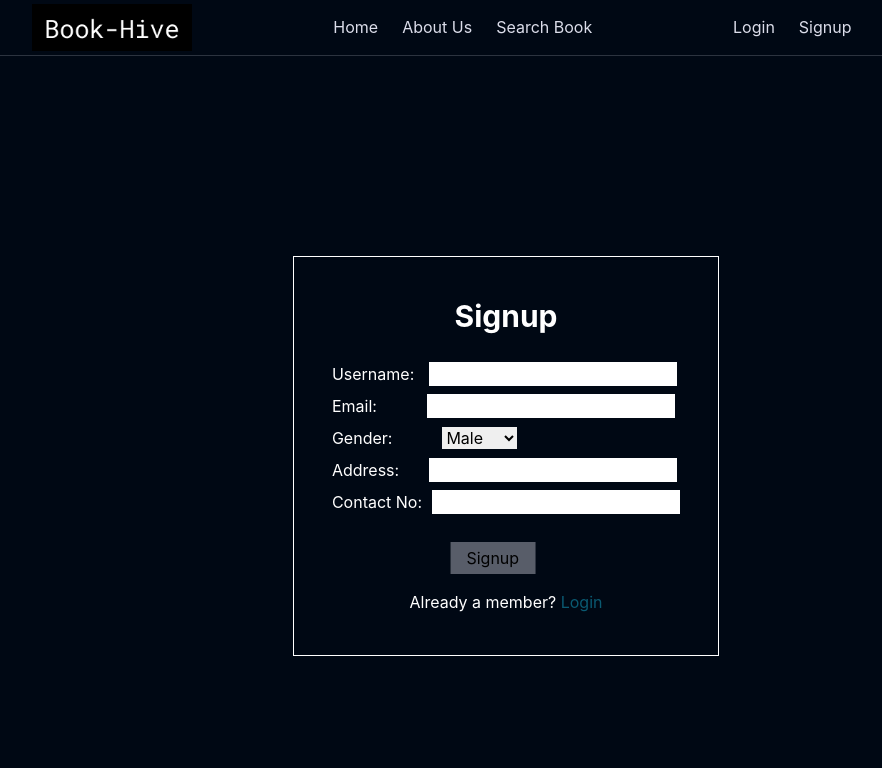
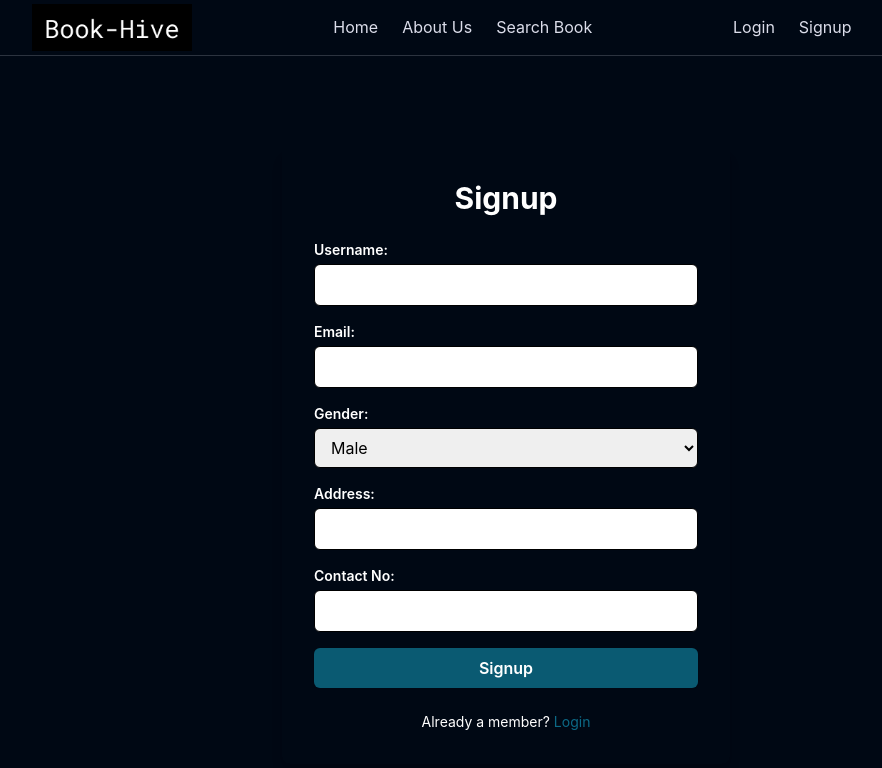
Before and after one commit to mohnish2908/book-hive, a React (Create React App) app: page /signup in a window 1280 px wide. Shown: the top 768 px of the page, without its empty margins (134-1016 px from the left). Built offline with nearby package versions, Linux system fonts and the light colour scheme.

Commit message:
add some styling

```diff
--- a/src/pages/Login.jsx
+++ b/src/pages/Login.jsx
@@ -7,34 +7,23 @@ const Login = () => {
   const [password, setPassword] = useState('');
   const [role, setRole] = useState('member');
   const navigate = useNavigate();
-  const [e, sete] = useState('');
+  const [error, setError] = useState('');
 
   const handleSubmit = async (e) => {
     e.preventDefault();
     try {
-      let response;
-      try {
-        response = await fetch(`http://localhost:8080/${role}/login`, {
+      const response = await fetch(`http://localhost:8080/${role}/login`, {
         method: 'POST',
         headers: {
           'Content-Type': 'application/json',
         },
         body: JSON.stringify({ email, password }),
       });
-      } catch (networkError) {
-        console.error('Network error:', networkError);
-        return;
-      }
-      const d = await response.json();
-      console.log(d);
-      if (d.data !== null) {
-        if (role === 'admin') {
-          navigate('/admin', { state: { data: d.data } });
-        } else if (role === 'member') {
-          navigate('/member', { state: { data: d.data } });
-        }
+      const data = await response.json();
+      if (data.data) {
+        navigate(`/${role}`, { state: { data: data.data } });
       } else {
-        sete(d.error.message);
+        setError(data.error.message);
       }
     } catch (error) {
       console.error('Error:', error);
@@ -44,49 +33,63 @@ const Login = () => {
   return (
     <div>
       <Navbar />
-      <div className='text-white flex flex-col justify-center items-center h-screen'>
-        <div className="h-1/2 w-1/3 border flex flex-col justify-center items-center">
-          <h1 className='text-3xl font-bold'>Login</h1>
-          <form onSubmit={handleSubmit}>
-            <div className='mt-7'>
-              <label htmlFor="email">Email:</label>
+      <div className="flex justify-center items-center min-h-screen bg-gray-100 text-white">
+        <div className="w-full max-w-md p-8 bg-gray-100 rounded-lg shadow-lg">
+          <h1 className="text-3xl font-bold text-center text-gray-700 mb-6">Login</h1>
+          <form onSubmit={handleSubmit} className="space-y-5">
+            <div>
+              <label htmlFor="email" className="block text-sm font-medium text-gray-700 mb-1">Email</label>
               <input
                 type="email"
                 id="email"
                 value={email}
                 onChange={(e) => setUsername(e.target.value)}
-                style={{ color: 'black', marginLeft: '53px' }}
+                className="text-black w-full px-3 py-2 border border-gray-300 rounded-md shadow-sm focus:outline-none focus:ring-2 focus:ring-blue-500 focus:border-blue-500"
+                placeholder="Enter your email"
               />
             </div>
-            <div className='mt-2'>
-              <label htmlFor="password">Password:</label>
+            <div>
+              <label htmlFor="password" className="block text-sm font-medium text-gray-700 mb-1">Password</label>
               <input
                 type="password"
                 id="password"
                 value={password}
                 onChange={(e) => setPassword(e.target.value)}
-                style={{ color: 'black', marginLeft: '22px' }}
+                className="text-black w-full px-3 py-2 border border-gray-300 rounded-md shadow-sm focus:outline-none focus:ring-2 focus:ring-blue-500 focus:border-blue-500"
+                placeholder="Enter your password"
               />
             </div>
-            <div className='mt-2'>
-              <label htmlFor="role">Login as:</label>
+            <div>
+              <label htmlFor="role" className="block text-sm font-medium text-gray-700 mb-1">Login as</label>
               <select
                 id="role"
                 value={role}
                 onChange={(e) => setRole(e.target.value)}
-                style={{ color: 'black', marginLeft: '33px' }}
+                className="text-black w-full px-3 py-2 border border-gray-300 rounded-md shadow-sm focus:outline-none focus:ring-2 focus:ring-blue-500 focus:border-blue-500"
               >
                 <option value="admin">Admin</option>
                 <option value="member">Member</option>
               </select>
             </div>
-            <button type="submit" className='mt-7 translate-x-[150%] bg-richblack-500 text-black px-4 py-1'>Login</button>
+            <button
+              type="submit"
+              className="w-full py-2 mt-4 bg-blue-500 hover:bg-blue-600 text-white font-semibold rounded-md shadow focus:outline-none focus:ring-2 focus:ring-blue-500 focus:ring-offset-2"
+            >
+              Login
+            </button>
           </form>
-          <div className='text-red mt-3'>
-            <p className="text-red-500">{e}</p>
+          {error && (
+            <div className="mt-4 text-red-500 text-sm text-center">
+              {error}
             </div>
-          <div className="mt-4 text-center">
-            <p>Not a member? <a href="/signup" className="text-blue-500">Signup</a></p>
+          )}
+          <div className="mt-6 text-center text-sm text-gray-600">
+            <p>
+              Not a member?{' '}
+              <a href="/signup" className="text-blue-500 hover:underline">
+                Signup
+              </a>
+            </p>
           </div>
         </div>
       </div>
--- a/src/pages/Signup.jsx
+++ b/src/pages/Signup.jsx
@@ -7,131 +7,148 @@ const SignupForm = () => {
         email: '',
         address: '',
         contactNo: '',
-        gender: 'male'
+        gender: 'male',
     });
-    const [con, setCon] = useState('');
+    const [message, setMessage] = useState('');
+    const [isError, setIsError] = useState(false);
 
     const handleChange = (e) => {
         const { name, value } = e.target;
         setFormData({
             ...formData,
-            [name]: value
+            [name]: value,
         });
     };
 
     const handleSubmit = async (e) => {
         e.preventDefault();
+        setMessage(''); // Reset message on submit
 
-        // Check if all required fields are filled
-        if (!formData.name || !formData.email || !formData.address || !formData.contactNo || !formData.gender) {
-            setCon('Please fill in all fields.');
+        if (!formData.name || !formData.email || !formData.address || !formData.contactNo) {
+            setMessage('Please fill in all fields.');
+            setIsError(true);
             return;
         }
 
-        let response;
         try {
-            console.log(formData);
-            response = await fetch(`http://localhost:8080/newMember/create`, {
+            const response = await fetch(`http://localhost:8080/newMember/create`, {
                 method: 'POST',
                 headers: {
                     'Content-Type': 'application/json',
                 },
                 body: JSON.stringify(formData),
             });
-            const d = await response.json();
-            console.log(d);
-            if (d.data === null) {
-                setCon(d.error.message);
+
+            const data = await response.json();
+            if (!data.data) {
+                setMessage(data.error.message);
+                setIsError(true);
             } else {
-                setCon('User registered successfully: ' + d.data.registrationId);
-                // Reset form data after successful submission
-                setFormData({
-                    name: '',
-                    email: '',
-                    address: '',
-                    contactNo: '',
-                    gender: 'male'
-                });
+                setMessage(`User registered successfully: ${data.data.registrationId}`);
+                setIsError(false);
+                setFormData({ name: '', email: '', address: '', contactNo: '', gender: 'male' });
             }
-        } catch (networkError) {
-            console.error('Network error:', networkError);
-            return;
+        } catch (error) {
+            console.error('Network error:', error);
+            setMessage('An error occurred. Please try again later.');
+            setIsError(true);
         }
     };
 
+    const isFormValid = () => {
+        return (
+            formData.name &&
+            formData.email &&
+            formData.address &&
+            /^\d{10}$/.test(formData.contactNo)
+        );
+    };
+
     return (
-        <div className='text-white flex flex-col justify-center items-center h-screen'>
-            <div className="h-1/2 w-1/3 border flex flex-col justify-center items-center">
-                <h1 className='text-3xl font-bold'>Signup</h1>
-                <form onSubmit={handleSubmit}>
-                    <div className='mt-7'>
-                        <label htmlFor="name">Username:</label>
+        <div className="text-white flex flex-col justify-center items-center h-screen">
+            <div className="w-full max-w-md p-8 bg-gray-800 rounded-lg shadow-lg">
+                <h1 className="text-3xl font-bold text-center mb-6">Signup</h1>
+                <form onSubmit={handleSubmit} className="space-y-4">
+                    <div className="flex flex-col">
+                        <label htmlFor="name" className="text-sm font-semibold mb-1">Username:</label>
                         <input
                             type="text"
                             id="name"
                             name="name"
                             value={formData.name}
                             onChange={handleChange}
-                            style={{ color: 'black', marginLeft: '15px' }}
+                            className="px-3 py-2 rounded-md text-black bg-gray-100 border border-gray-300 focus:outline-none focus:ring-2 focus:ring-blue-500"
                         />
                     </div>
-                    <div className='mt-2'>
-                        <label htmlFor="email">Email:</label>
+                    <div className="flex flex-col">
+                        <label htmlFor="email" className="text-sm font-semibold mb-1">Email:</label>
                         <input
                             type="email"
                             id="email"
                             name="email"
                             value={formData.email}
                             onChange={handleChange}
-                            style={{ color: 'black', marginLeft: '50px' }}
+                            className="px-3 py-2 rounded-md text-black bg-gray-100 border border-gray-300 focus:outline-none focus:ring-2 focus:ring-blue-500"
                         />
                     </div>
-                    <div className='mt-2'>
-                        <label htmlFor="gender">Gender:</label>
+                    <div className="flex flex-col">
+                        <label htmlFor="gender" className="text-sm font-semibold mb-1">Gender:</label>
                         <select
                             id="gender"
                             name="gender"
                             value={formData.gender}
                             onChange={handleChange}
-                            style={{ color: 'black', marginLeft: '50px' }}
+                            className="px-3 py-2 rounded-md text-black bg-gray-100 border border-gray-300 focus:outline-none focus:ring-2 focus:ring-blue-500"
                         >
                             <option value="male">Male</option>
                             <option value="female">Female</option>
                         </select>
                     </div>
-                    <div className='mt-2'>
-                        <label htmlFor="address">Address:</label>
+                    <div className="flex flex-col">
+                        <label htmlFor="address" className="text-sm font-semibold mb-1">Address:</label>
                         <input
                             type="text"
                             id="address"
                             name="address"
                             value={formData.address}
                             onChange={handleChange}
-                            style={{ color: 'black', marginLeft: '30px' }}
+                            className="px-3 py-2 rounded-md text-black bg-gray-100 border border-gray-300 focus:outline-none focus:ring-2 focus:ring-blue-500"
                         />
                     </div>
-                    <div className='mt-2'>
-                        <label htmlFor="contactNo">Contact No:</label>
+                    <div className="flex flex-col">
+                        <label htmlFor="contactNo" className="text-sm font-semibold mb-1">Contact No:</label>
                         <input
                             type="text"
                             id="contactNo"
                             name="contactNo"
                             value={formData.contactNo}
+                            onChange={handleChange}
                             maxLength={10}
-                            onChange={handleChange}
-                            style={{ color: 'black', marginLeft: '10px' }}
+                            className="px-3 py-2 rounded-md text-black bg-gray-100 border border-gray-300 focus:outline-none focus:ring-2 focus:ring-blue-500"
                         />
                         {formData.contactNo && !/^\d{10}$/.test(formData.contactNo) && (
-                            <p style={{ color: 'red' }}>Please enter a valid 10-digit contact number.</p>
+                            <p className="text-red-500 text-xs mt-1">Please enter a valid 10-digit contact number.</p>
                         )}
                     </div>
-                    <div className='mt-4 mx-5 text-center'>
-                        <p>{con}</p>
+                    <button
+                        type="submit"
+                        className={`w-full py-2 mt-4 ${isFormValid() ? 'bg-blue-500 hover:bg-blue-600' : 'bg-gray-500 cursor-not-allowed'} text-white font-semibold rounded-md shadow-sm focus:outline-none`}
+                        disabled={!isFormValid()}
+                        style={{ backgroundColor: '#0A5A72' }}
+                    >
+                        Signup
+                    </button>
+                </form>
+                {message && (
+                    <div className={`mt-4 text-center text-sm ${isError ? 'text-red-500' : 'text-green-500'}`}>
+                        {message}
                     </div>
-                    <button type="submit" className='mt-3 translate-x-[140%] bg-richblack-500 text-black px-4 py-1' disabled={formData.contactNo.length < 10 || !/^\d{10}$/.test(formData.contactNo)}>Signup</button>
-                </form>
-                <div className="mt-4 text-center">
-                    <p>Already a member? <a href="/login" className="text-blue-500">Login</a></p>
+                )}
+                <div className="mt-6 text-center text-sm">
+                    <p>
+                        Already a member?{' '}
+                        <a href="/login" className="text-blue-400 hover:underline">Login</a>
+                    </p>
                 </div>
             </div>
         </div>
```
Also changed, not shown: src/dashboards/Admin.jsx (+32 -7 lines), src/dashboards/Adminsidebarpages/Adminprofile.jsx (+34 -9 lines), src/dashboards/Members.jsx (+34 -17 lines), src/dashboards/Membersidebarpages/Memberprofile.jsx (+28 -7 lines). Lines whose indentation alone changed are shown as unchanged.
